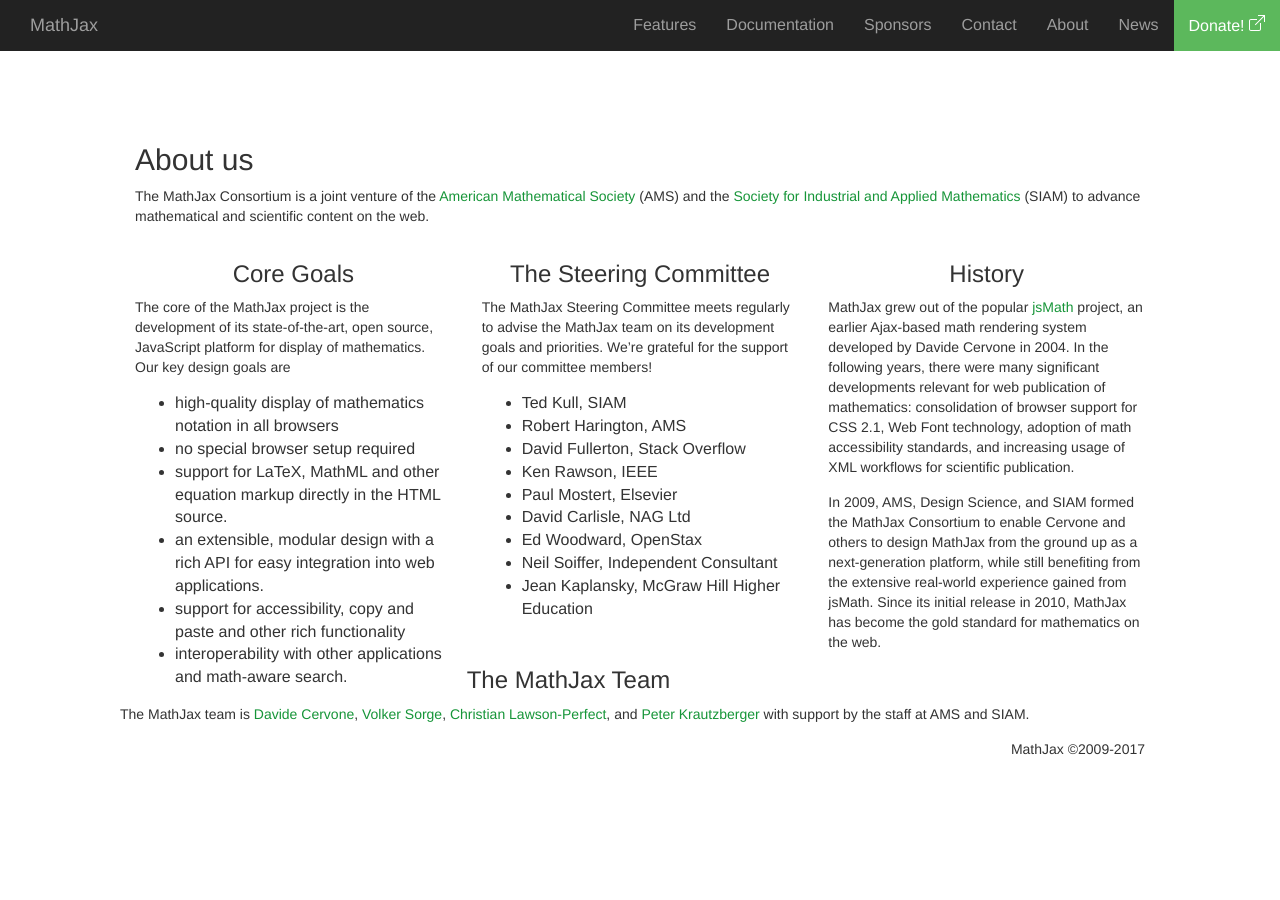
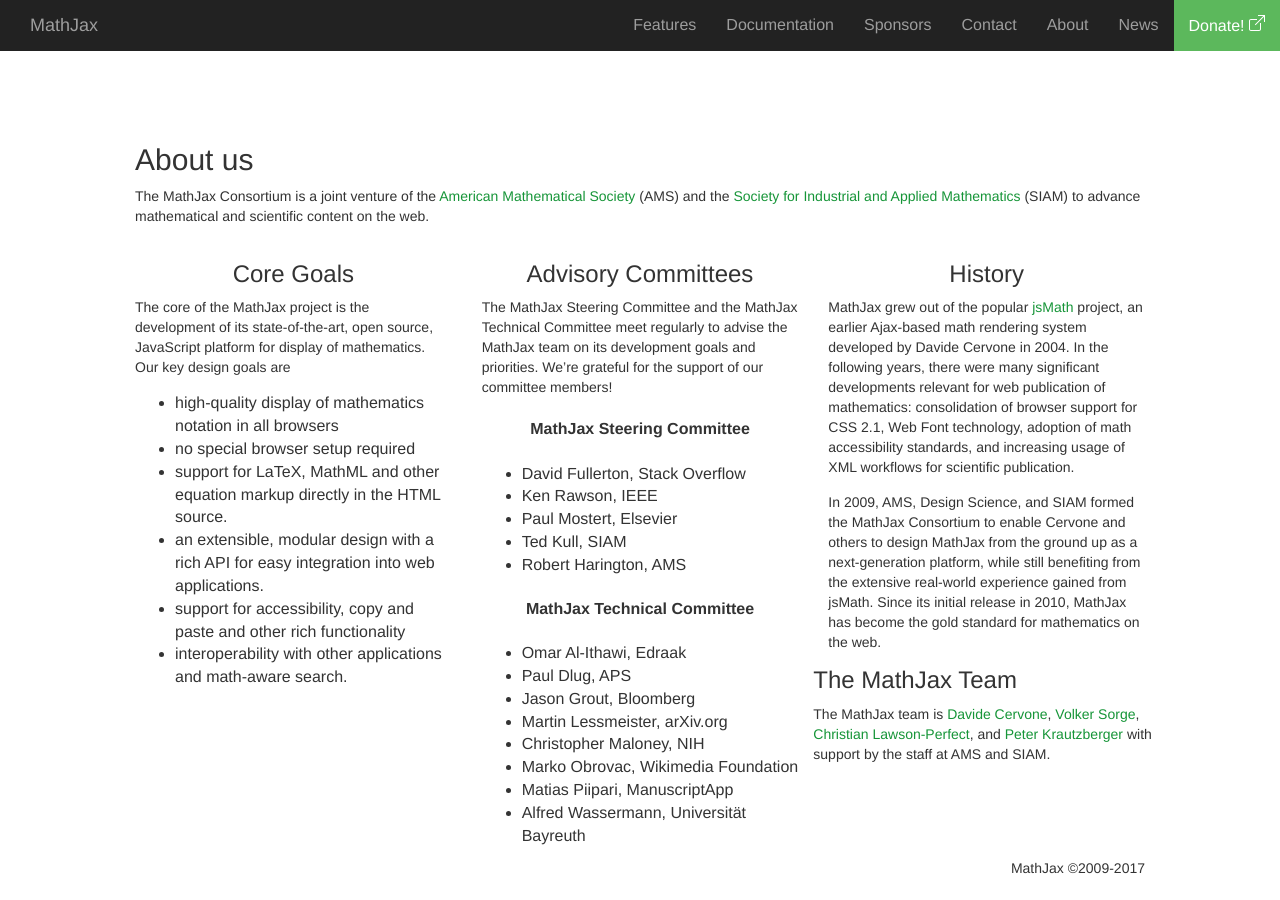
Before and after one commit to mathjax/MathJax-website, a Jekyll site: the page built from index.html, in a window 1280 px wide and 900 px high, scrolled down 4373 px. Built offline with Jekyll 4.4.1, drawn with Linux system fonts in a browser that asks for light colours; nearby versions of some CDN libraries; formulas are drawn with MathJax 3.

Commit message:
[frontpage] update committees

```diff
--- a/index.html
+++ b/index.html
@@ -368,19 +368,31 @@
         </ul>
       </div>
       <div class="col-sm-4">
-        <h3>The Steering Committee</h3>
+        <h3>Advisory Committees</h3>
         <p>
-          The MathJax Steering Committee meets regularly to advise the MathJax team on its development goals and priorities. We’re grateful for the support of our committee members!</p>
+          The MathJax Steering Committee and the MathJax Technical Committee meet regularly to advise the MathJax team on its development goals and priorities. We’re grateful for the support of our committee members!</p>
+        <h4>MathJax Steering Committee</h4>
         <ul>
-          <li>Ted Kull, SIAM</li>
-          <li>Robert Harington, AMS</li>
           <li>David Fullerton, Stack Overflow</li>
           <li>Ken Rawson, IEEE</li>
           <li>Paul Mostert, Elsevier</li>
-          <li>David Carlisle, NAG Ltd</li>
+          <li>Ted Kull, SIAM</li>
+          <li>Robert Harington, AMS</li>
+        </ul>
+        <h4>MathJax Technical Committee</h4>
+        <ul>
+          <li>Omar Al-Ithawi, Edraak</li>
+          <li>Paul Dlug, APS</li>
+          <li>Jason Grout, Bloomberg</li>
+          <li>Martin Lessmeister, arXiv.org</li>
+          <li>Christopher Maloney, NIH</li>
+          <li>Marko Obrovac, Wikimedia Foundation</li>
+          <li>Matias Piipari, ManuscriptApp</li>
+          <li>Alfred Wassermann, Universität Bayreuth</li>
+          <!--<li>David Carlisle, NAG Ltd</li>
           <li>Ed Woodward, OpenStax</li>
           <li>Neil Soiffer, Independent Consultant</li>
-          <li>Jean Kaplansky, McGraw Hill Higher Education</li>
+          <li>Jean Kaplansky, McGraw Hill Higher Education</li>-->
         </ul>
       </div>
       <div class="col-sm-4">
```
